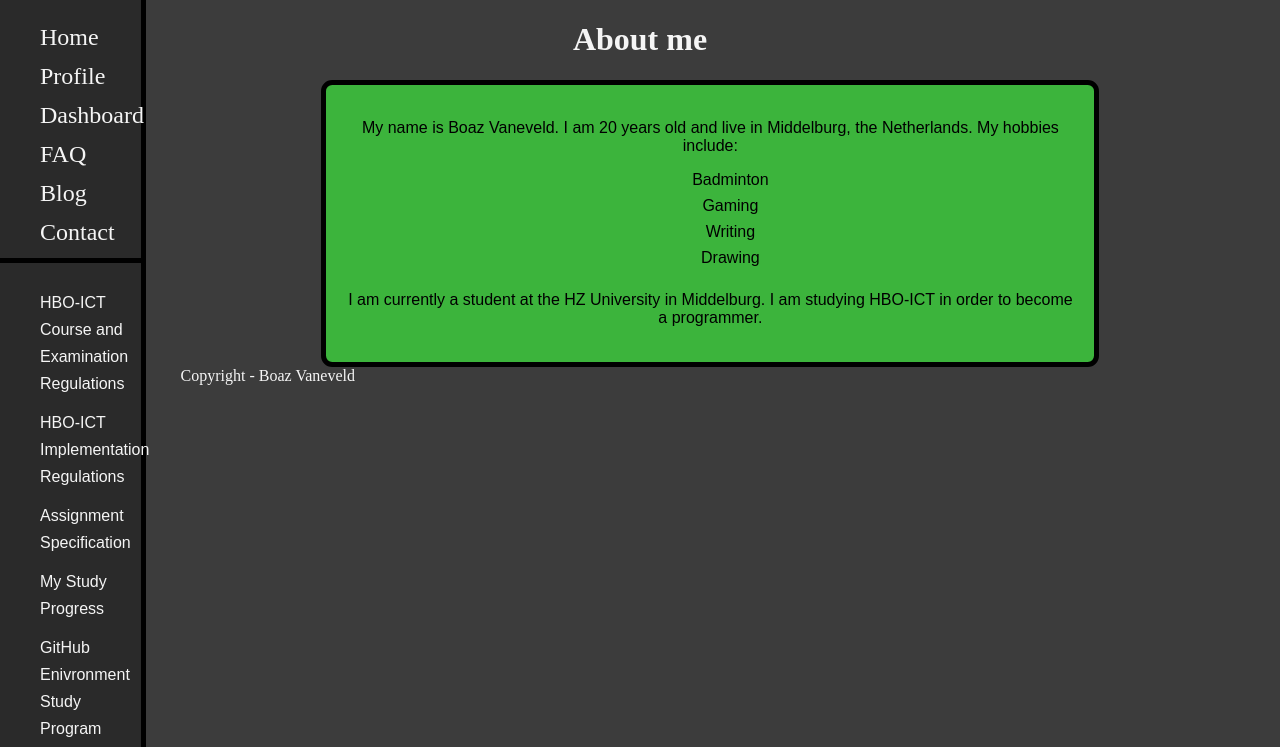
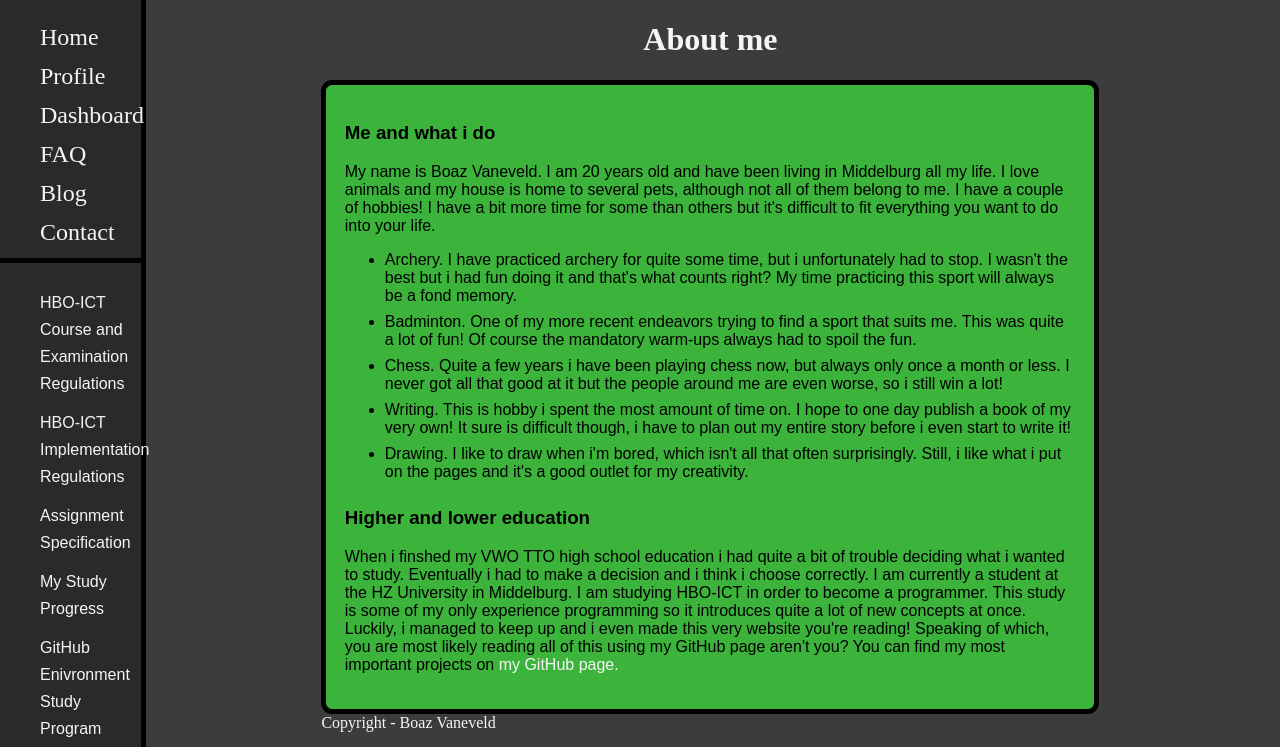
Before and after one commit to BoazVaneveld/BoazVaneveld.github.io, a plain HTML site: page pages/profile.html in a window 1280 px wide. Shown: the top 747 px of the page. Drawn offline with Linux system fonts and the light colour scheme.

Commit message:
added almost all content to the profile page

```diff
--- a/pages/profile.html
+++ b/pages/profile.html
@@ -49,16 +49,26 @@
     <main>
         <h1>About me</h1>
         <article id="profile_text">
-            <p>My name is Boaz Vaneveld. I am 20 years old and live in Middelburg, the Netherlands. My hobbies include:
+            <h3>Me and what i do</h3>
+            <p>My name is Boaz Vaneveld.
+                I am 20 years old and have been living in Middelburg all my life.
+                I love animals and my house is home to several pets, although not all of them belong to me.
+                I have a couple of hobbies! I have a bit more time for some than others but it's difficult to fit everything you want to do into your life.
             </p>
             <ul class="profile_hobby_list">
-                <li>Badminton</li>
-                <li>Gaming</li>
-                <li>Writing</li>
-                <li>Drawing</li>
+                <li>Archery. I have practiced archery for quite some time, but i unfortunately had to stop. I wasn't the best but i had fun doing it and that's what counts right? My time practicing this sport will always be a fond memory.</li>
+                <li>Badminton. One of my more recent endeavors trying to find a sport that suits me. This was quite a lot of fun! Of course the mandatory warm-ups always had to spoil the fun.</li>
+                <li>Chess. Quite a few years i have been playing chess now, but always only once a month or less. I never got all that good at it but the people around me are even worse, so i still win a lot!</li>
+                <li>Writing. This is hobby i spent the most amount of time on. I hope to one day publish a book of my very own! It sure is difficult though, i have to plan out my entire story before i even start to write it!</li>
+                <li>Drawing. I like to draw when i'm bored, which isn't all that often surprisingly. Still, i like what i put on the pages and it's a good outlet for my creativity.</li>
             </ul>
-            <p>I am currently a student at the HZ University in Middelburg. I am studying HBO-ICT in order to become a
-                programmer.</p>
+            <h3>Higher and lower education</h3>
+            <p>When i finshed my VWO TTO high school education i had quite a bit of trouble deciding what i wanted to study. Eventually i had to make a decision and i think i choose correctly.
+                I am currently a student at the HZ University in Middelburg. I am studying HBO-ICT in order to become a programmer.
+                This study is some of my only experience programming so it introduces quite a lot of new concepts at once. Luckily, i managed to keep up and i even made this very website you're reading!
+                Speaking of which, you are most likely reading all of this using my GitHub page aren't you? You can find my most important projects on <a href="https://github.com/BoazVaneveld">my GitHub page.</a>
+
+            </p>
         </article>
     </main>
     <footer>Copyright - Boaz Vaneveld</footer>
--- a/stylesheet/main.css
+++ b/stylesheet/main.css
@@ -42,13 +42,17 @@ aside {
 
 h1 {
     text-align: center;
+    margin-left: 11vw;
+    font-family: 'Times New Roman', Times, serif;
 }
 
-/*footer {
-    text-align: center;
-    position: absolute;
-    bottom: 2vh;
-}*/
+h3 {
+    font-family: Arial, Helvetica, sans-serif;
+}
+
+footer {
+    margin-left: 11vw;
+}
 
 a:link {
     text-decoration: none;
@@ -83,10 +87,6 @@ li {
     padding-bottom: 0.5em;
 }
 
-h1 {
-    font-family: 'Times New Roman', Times, serif;
-}
-
 p {
     font-family: Arial, Helvetica, sans-serif;
 }
@@ -95,6 +95,7 @@ table, th, td {
     border: 2px solid whitesmoke;
     border-collapse: collapse;
     font-family: Arial, Helvetica, sans-serif;
+    margin-left: 11vw;
 }
 
 th, td {
@@ -107,6 +108,7 @@ th {
 
 .profile_hobby_list {
     font-family: Arial, Helvetica, sans-serif;
+    list-style-type: disc;
 }
 
 #profile_text {
@@ -118,7 +120,7 @@ th {
     color: black;
     padding: 2%;
     margin-left: 11vw;
-    text-align: center;
+    text-align: left;
 }
 
 .dashboard_not_completed {
@@ -135,6 +137,10 @@ th {
 
 .dashboard_insufficient {
     background-color: rgb(150, 0, 0);
+}
+
+label {
+    margin-left: 11vw;
 }
 
 #EC_progress_bar {
```
Also changed, not shown: index.html (+1 -1 lines).
